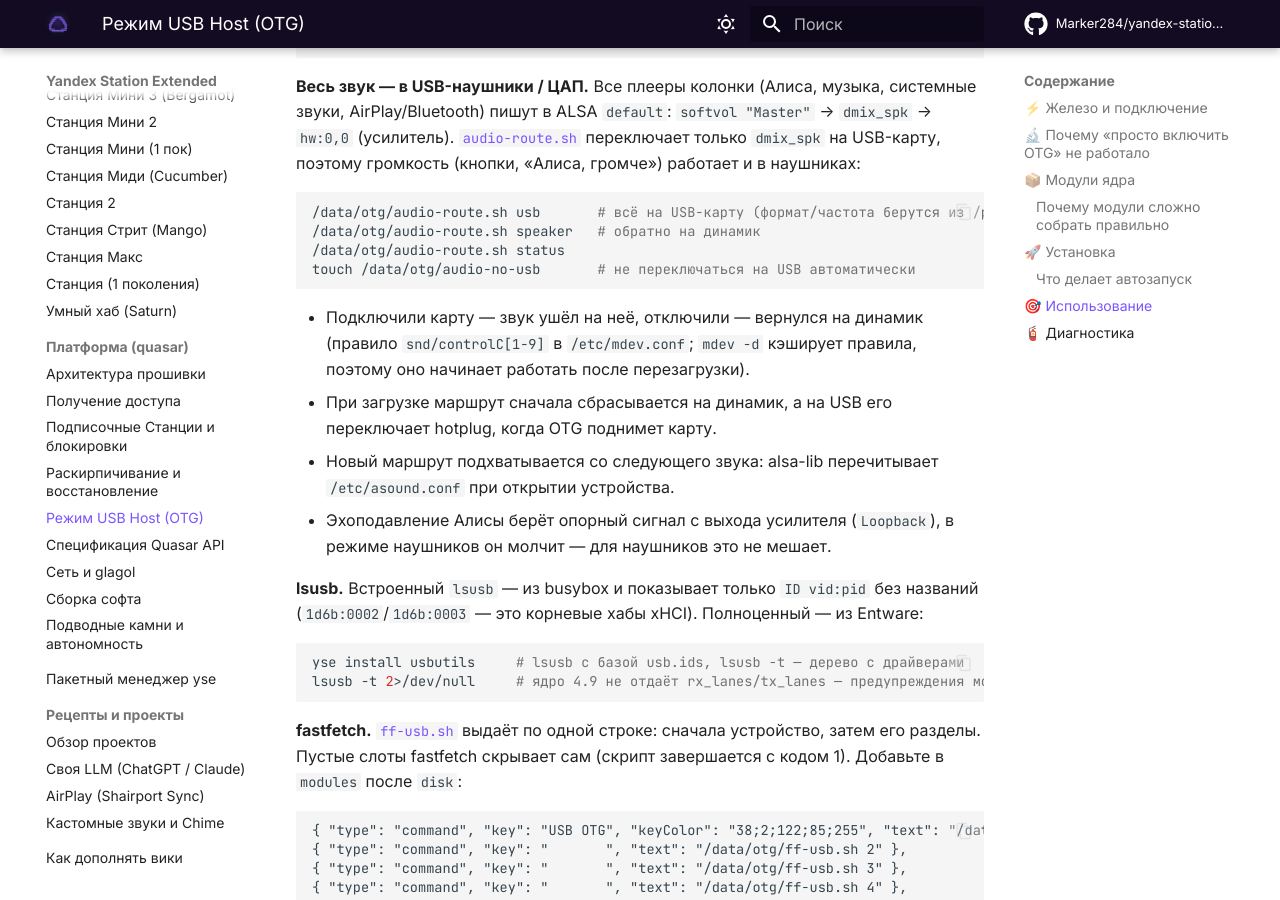
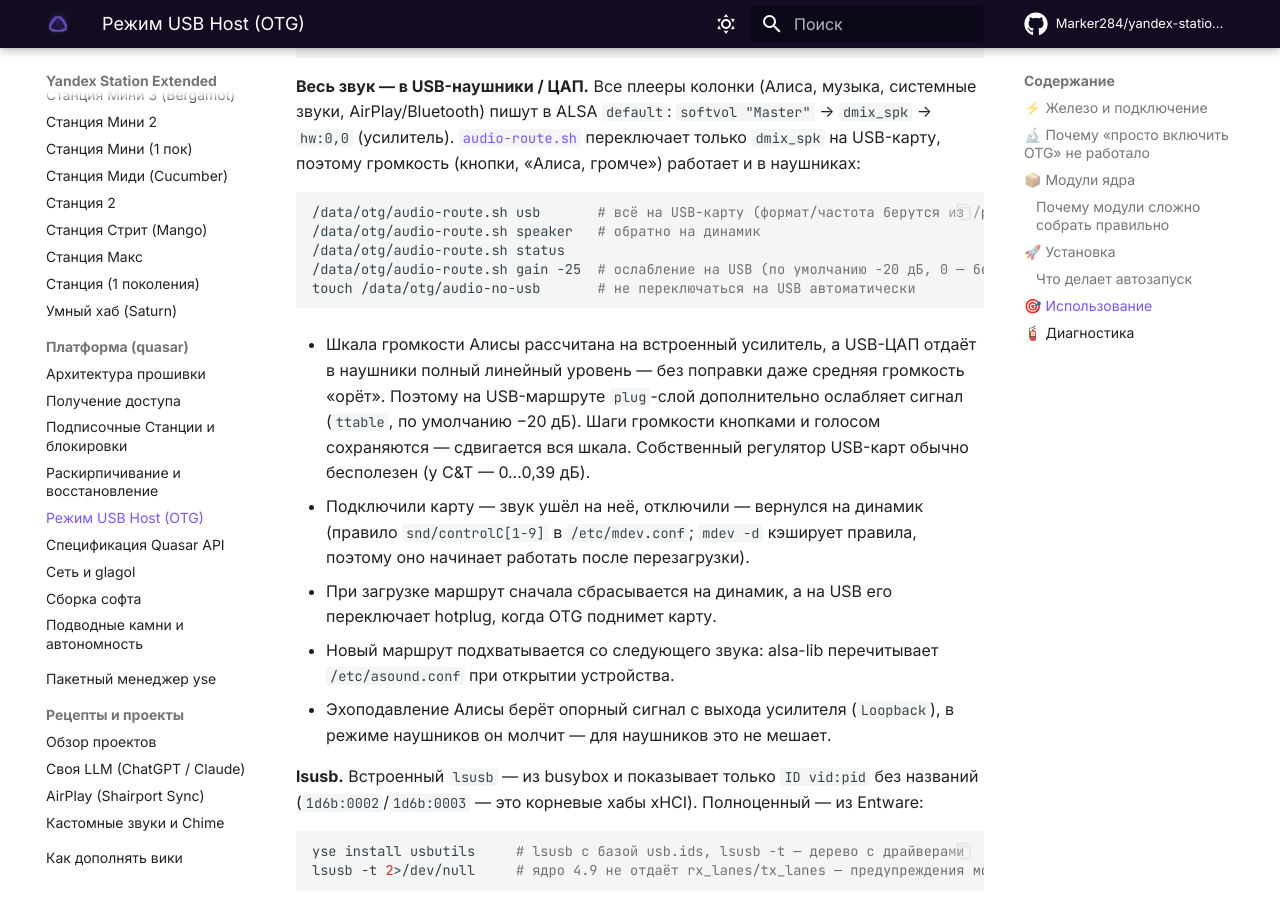
Before and after one commit to Kastle86/yandex-station-extended, an MkDocs documentation site: the page built from docs/platform/usb-host.md, in a window 1280 px wide and 900 px high, scrolled down 4815 px. Built offline with MkDocs 1.6.1 and Material for MkDocs 9.7.7, drawn with Linux system fonts in a browser that asks for light colours; comment, search, counter and statistics services are not loaded.

Commit message:
feat(usb-host): attenuate USB audio route so Alice's volume scale fits headphones
Alice's volume steps are tuned for the built-in amp; a USB DAC drives
headphones at full line level. On the USB route the plug stage now applies
a fixed ttable attenuation (default -20 dB, "audio-route.sh gain N"), so
the Master softvol steps from buttons and voice still work. Gain is computed
without libm (busybox awk has no exp) and the route is left untouched if
it cannot be computed.

Co-Authored-By: Claude Opus 5.5 <noreply@anthropic.com>
Claude-Session: https://claude.ai/code/session_01Rduha993CJuEQ14cchh5tL

````diff
--- a/docs/platform/usb-host.md
+++ b/docs/platform/usb-host.md
@@ -173,8 +173,14 @@ AirPlay/Bluetooth) пишут в ALSA `default`: `softvol "Master"` → `dmix_sp
 /data/otg/audio-route.sh usb       # всё на USB-карту (формат/частота берутся из /proc/asound/cardN/stream0)
 /data/otg/audio-route.sh speaker   # обратно на динамик
 /data/otg/audio-route.sh status
+/data/otg/audio-route.sh gain -25  # ослабление на USB (по умолчанию -20 дБ, 0 — без ослабления)
 touch /data/otg/audio-no-usb       # не переключаться на USB автоматически
 ```
+
+* Шкала громкости Алисы рассчитана на встроенный усилитель, а USB-ЦАП отдаёт в наушники полный
+  линейный уровень — без поправки даже средняя громкость «орёт». Поэтому на USB-маршруте `plug`-слой
+  дополнительно ослабляет сигнал (`ttable`, по умолчанию −20 дБ). Шаги громкости кнопками и голосом
+  сохраняются — сдвигается вся шкала. Собственный регулятор USB-карт обычно бесполезен (у C&T — 0…0,39 дБ).
 
 * Подключили карту — звук ушёл на неё, отключили — вернулся на динамик (правило `snd/controlC[1-9]` в
   `/etc/mdev.conf`; `mdev -d` кэширует правила, поэтому оно начинает работать после перезагрузки).
````
Also changed, not shown: 1 other file.
